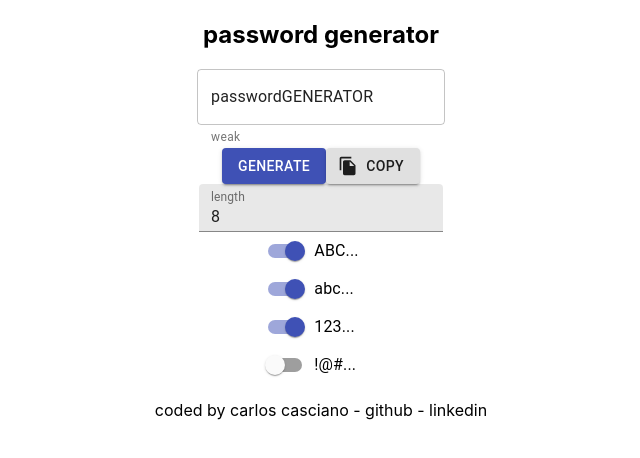
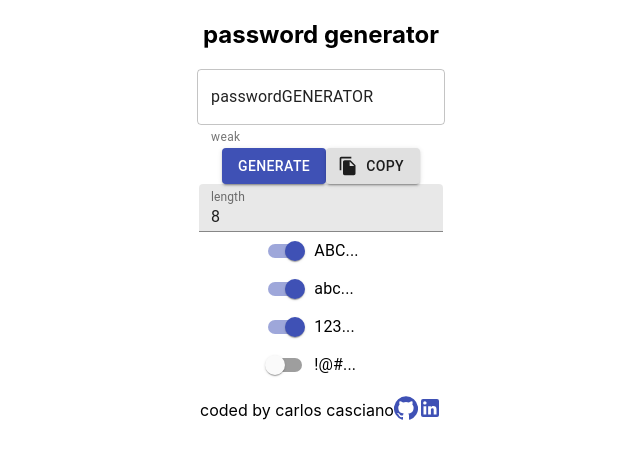
Before and after one commit to carloscasciano/password_generator_react, a React (Create React App) app: page / in a window 1280 px wide. Shown: the top 458 px of the page, without its empty margins (319-959 px from the left). Built offline with nearby package versions, Linux system fonts and the light colour scheme.

Commit message:
Add Footer style

```diff
--- a/src/components/Footer.js
+++ b/src/components/Footer.js
@@ -1,9 +1,29 @@
  import React from 'react'
+ import GitHubIcon from '@material-ui/icons/GitHub'
+ import LinkedInIcon from '@material-ui/icons/LinkedIn'
+ import Grid from '@material-ui/core/Grid'
+ import Link from '@material-ui/core/Link'
+
 
  const Footer = () => {
      return (
          <>
-            <p>coded by carlos casciano - github - linkedin</p>
+            <Grid
+                container
+                direction="row"
+                justify="center"
+                alignItems="center"
+            >
+                <p>coded by carlos casciano</p>
+                <Link href="https://github.com/carloscasciano/">
+                    <GitHubIcon />
+                </Link>
+                <Link href="https://www.linkedin.com/in/carloscasciano/">
+                    <LinkedInIcon />
+                </Link>
+
+            </Grid>
+
          </>
      )
  }
```
